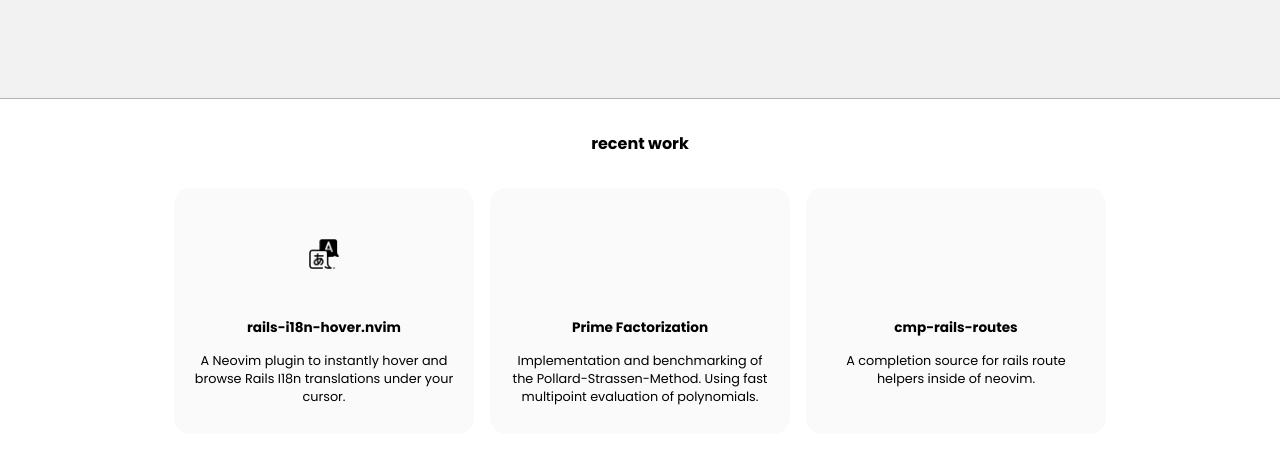
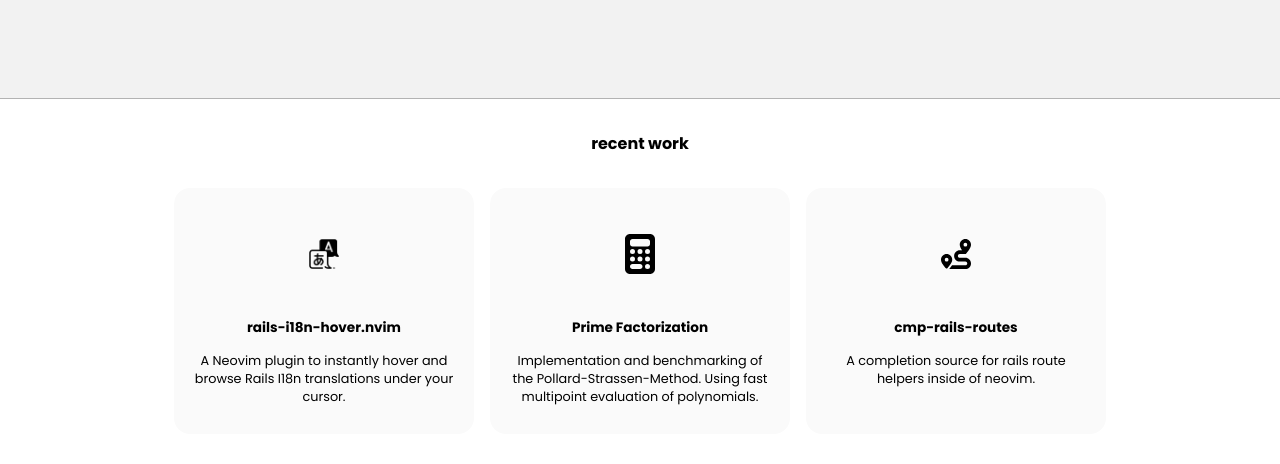
Before and after one commit to moguls753/moguls753.github.io, a plain HTML site: page index.html in a window 1280 px wide. Shown: the part 313-777 px from the top of the page. Drawn offline with Linux system fonts and the light colour scheme.

Commit message:
fix: svg css

```diff
--- a/css/main.scss
+++ b/css/main.scss
@@ -28,6 +28,10 @@ a {
 
 img {
   width: 100%;
+}
+
+svg {
+  width: 30px;
 }
 
 .footer {
```
Also changed, not shown: css/main.css, 1 other file.
